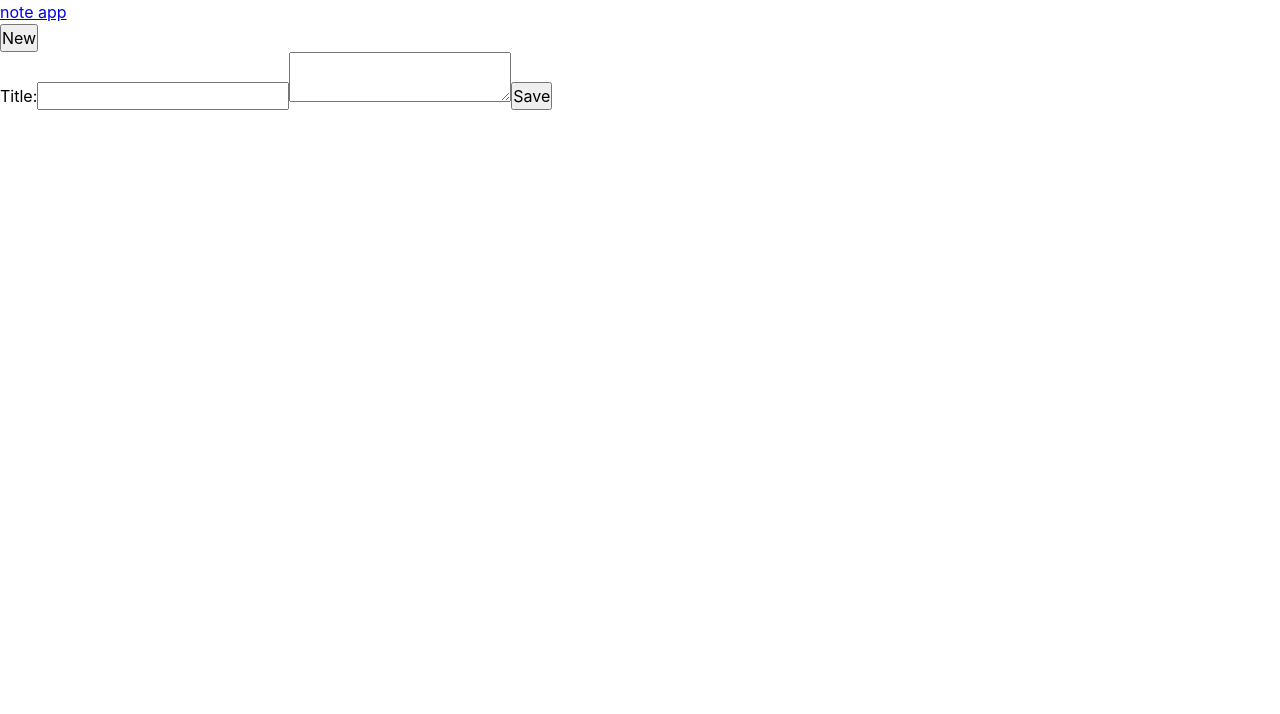
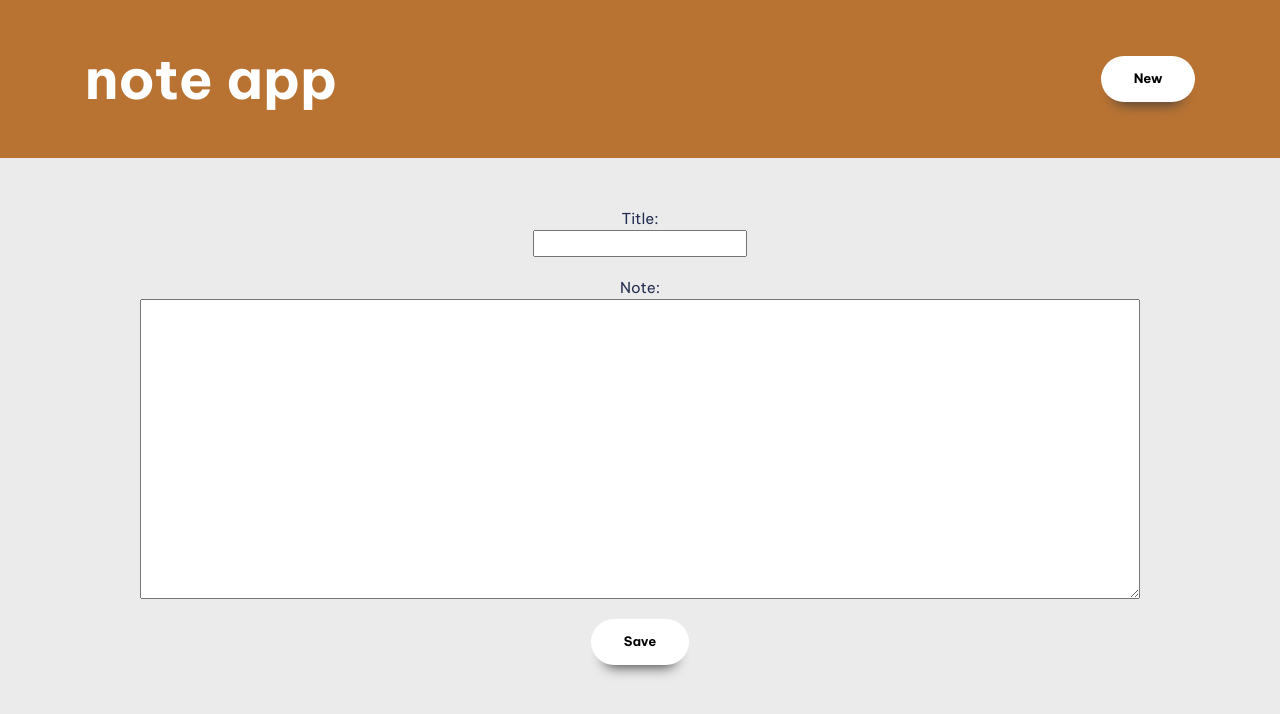
Before and after one commit to Ebrahim-Mohd/note-app, a React (Create React App) app: page /create in a window 1280 px wide. Shown: the top 714 px of the page. Built offline with nearby package versions, Linux system fonts and the light colour scheme.

Commit message:
new commit

```diff
--- a/public/index.html
+++ b/public/index.html
@@ -10,6 +10,9 @@
       content="Web site created using create-react-app"
     />
     <link rel="apple-touch-icon" href="%PUBLIC_URL%/logo192.png" />
+    <link rel="preconnect" href="https://fonts.googleapis.com">
+    <link rel="preconnect" href="https://fonts.gstatic.com" crossorigin>
+    <link href="https://fonts.googleapis.com/css2?family=Be+Vietnam+Pro:wght@400;500;700&display=swap" rel="stylesheet">
     <!--
       manifest.json provides metadata used when your web app is installed on a
       user's mobile device or desktop. See https://developers.google.com/web/fundamentals/web-app-manifest/
--- a/src/App.js
+++ b/src/App.js
@@ -1,10 +1,19 @@
 import {BrowserRouter, Routes, Route} from 'react-router-dom'
-import { useState } from 'react';
+import { useState, useEffect } from 'react';
 import Home from './pages/Home';
 import Navbar from './components/Navbar';
 import Create from './components/Create';
+import Edit from './components/Edit'
+
 function App() {
-  const [collect, setCollect] = useState([])
+  const [collect, setCollect] = useState(() => {
+    const storedNotes = localStorage.getItem('notes');
+    return storedNotes ? JSON.parse(storedNotes) : [];
+})
+
+  useEffect(() => {
+    localStorage.setItem('notes', JSON.stringify(collect));
+  }, [collect]);
   return (
     <div className="App">
       <BrowserRouter>
@@ -16,6 +25,9 @@ function App() {
           <Route
           path='/create'
           element={<Create collect={collect} setCollect={setCollect}/>}/>
+          <Route
+          path='/edit/:id'
+          element={<Edit collect={collect} setCollect={setCollect}/>} />
         </Routes>
       </BrowserRouter>
     </div>
--- a/src/components/Create.js
+++ b/src/components/Create.js
@@ -1,24 +1,42 @@
-import { useState } from "react"
+import React, { useState } from 'react';
 
-const Create=({collect, setCollect})=>{
-    const [note, setNote] = useState('')
-    const [title, setTitle] = useState('')
-    const handleClick=(title,note)=>{
-        setCollect([...collect, { title, note }]);
-    }
-    return(
-        <div>
-            <label>Title:</label>
-            <input
-            type="text"
-            onChange={(e)=>setTitle(e.target.value)}
-            value={title}/>
-            <textarea
-            onChange={(e)=> setNote(e.target.value)}
-            value={note}></textarea>
-            <button onClick={()=>handleClick(title,note)}>Save</button>
-        </div>
-    )
-}
+const Create = ({ collect, setCollect }) => {
+    const [title, setTitle] = useState('');
+    const [note, setNote] = useState('');
 
-export default Create
+    const handleClick = () => {
+        const newNote = { title, note };
+
+        setCollect([...collect, newNote]);
+        localStorage.setItem('notes', JSON.stringify([...collect, newNote]));
+
+        setTitle('');
+        setNote('');
+        window.location.href = '/';
+    };
+
+    return (
+        <section className='padding-block-600'>
+            <div className='container'>
+                <div className='create-note'>
+                    <label>Title:</label>
+                    <input
+                        type="text"
+                        onChange={(e) => setTitle(e.target.value)}
+                        value={title}
+                    />
+                    <div className='note-section'>
+                        <label>Note:</label>
+                        <textarea
+                            onChange={(e) => setNote(e.target.value)}
+                            value={note}>
+                        </textarea>
+                    </div>
+                    <button className='save-button' onClick={handleClick}>Save</button>
+                </div>
+            </div>
+        </section>
+    );
+};
+
+export default Create;
--- /dev/null
+++ b/src/components/Edit.js
@@ -0,0 +1,56 @@
+import { useState, useEffect } from 'react';
+import { useParams } from 'react-router-dom';
+
+const Edit = ({ collect, setCollect }) => {
+    const { id } = useParams();
+
+    const [title, setTitle] = useState('');
+    const [note, setNote] = useState('');
+
+    useEffect(() => {
+        const selectedNote = collect[parseInt(id, 10)];
+        if (selectedNote) {
+            setTitle(selectedNote.title);
+            setNote(selectedNote.note);
+        }
+    }, [collect, id]);
+
+    const handleEdit = () => {
+        const index = parseInt(id, 10);
+        if (index >= 0 && index < collect.length) {
+            const updatedCollect = [...collect];
+            updatedCollect[index] = { title, note };
+            setCollect(updatedCollect);
+            localStorage.setItem('notes', JSON.stringify(updatedCollect));
+            window.location.href = '/';
+
+        } else {
+            console.error('Invalid id for editing.');
+        }
+    };
+
+    return (
+        <section className='padding-block-600'>
+            <div className='container'>
+                <div className='create-note'>
+                        <label>Title:</label>
+                        <input
+                            type="text"
+                            onChange={(e) => setTitle(e.target.value)}
+                            value={title}
+                        />
+                        <div className='note-section'>
+                            <label>Note:</label>
+                            <textarea
+                                onChange={(e) => setNote(e.target.value)}
+                                value={note}
+                            ></textarea>
+                        </div>
+                        <button className='save-button' onClick={handleEdit}>Save Changes</button>
+                </div>
+            </div>
+        </section>
+    );
+};
+
+export default Edit;
--- a/src/components/Navbar.js
+++ b/src/components/Navbar.js
@@ -2,14 +2,18 @@ import { Link } from "react-router-dom"
 
 const Navbar=()=>{
     return (
-        <div>
-            <Link to="/">
-                <h1>note app</h1>
-            </Link>
-            <Link to="/create">
-                <button>New</button>
-            </Link>
-        </div>
+        <header className="primary-header">
+            <div className="container">
+                <div className="nav-wrapper">
+                    <Link to="/" className="link">
+                        <h1 className="fs-primary-heading fw-bold nav-heading">note app</h1>
+                    </Link>
+                    <Link to="/create" className="link">
+                        <button>New</button>
+                    </Link>
+                </div>
+            </div>
+        </header>
     )
 }
 
--- a/src/components/NoteDetails.js
+++ b/src/components/NoteDetails.js
@@ -1,9 +1,16 @@
-const NoteDetails=({title,note})=>{
+import { Link } from "react-router-dom";
+
+const NoteDetails=({title,note,index})=>{
+    const truncatedNote = note.substring(0, 20);
     return(
-        <div>
-            <p>{title}</p>
-            <p>{note}</p>
-        </div>
+        <Link to={`/edit/${index}`} className="note-details link">
+            <div>
+                <h3 className='fs-secondary-heading'>{title}</h3>
+                {truncatedNote.length<15 && <p>{truncatedNote}</p>}
+                {truncatedNote.length>14 && <p>{truncatedNote}...</p>}
+            </div>
+            <p>Edit</p>
+        </Link>
     )
 }
 
--- a/src/index.css
+++ b/src/index.css
@@ -1,3 +1,58 @@
+:root {
+  --clr-accent-500: hsl(12, 60%, 45%);
+  --clr-accent-400: hsl(12, 88%, 59%);
+  --clr-accent-300: hsl(12, 88%, 75%);
+  --clr-accent-100: hsl(13, 100%, 96%);
+
+  --clr-primary-400: hsl(228, 39%, 23%);
+
+  --clr-neutral-900: hsl(232, 12%, 13%);
+  --clr-neutral-100: hsl(0 0% 100%);
+
+  --ff-primary: "Be Vietnam Pro", sans-serif;
+
+  --ff-body: var(--ff-primary);
+  --ff-heading: var(--ff-primary);
+
+  --fw-regular: 400;
+  --fw-semi-bold: 500;
+  --fw-bold: 700;
+
+  --fs-300: 0.8125rem;
+  --fs-400: 0.875rem;
+  --fs-500: 0.9375rem;
+  --fs-600: 1rem;
+  --fs-700: 1.875rem;
+  --fs-800: 2.5rem;
+  --fs-900: 3.5rem;
+
+  --fs-body: var(--fs-400);
+  --fs-primary-heading: var(--fs-800);
+  --fs-secondary-heading: var(--fs-700);
+  --fs-nav: var(--fs-500);
+  --fs-button: var(--fs-300);
+
+  --size-100: 0.25rem;
+  --size-200: 0.5rem;
+  --size-300: 0.75rem;
+  --size-400: 1rem;
+  --size-500: 1.5rem;
+  --size-600: 2rem;
+  --size-700: 3rem;
+  --size-800: 4rem;
+  --size-900: 5rem;
+}
+
+@media (min-width: 50em) {
+  :root {
+    --fs-body: var(--fs-500);
+    --fs-primary-heading: var(--fs-900);
+    --fs-secondary-heading: var(--fs-800);
+
+    --fs-nav: var(--fs-300);
+  }
+}
+
 body {
   margin: 0;
   font-family: -apple-system, BlinkMacSystemFont, 'Segoe UI', 'Roboto', 'Oxygen',
@@ -68,3 +123,165 @@ transition-duration: 0.01ms !important;
 scroll-behavior: auto !important;
 }
 }
+/* --------*/
+
+.container {
+  --max-width: 1110px;
+  --padding: 1rem;
+
+  width: min(var(--max-width), 100% - (var(--padding) * 2));
+  margin-inline: auto;
+}
+
+/* general styling */
+
+body {
+  font-size: var(--fs-body);
+  font-family: var(--ff-body);
+  color: var(--clr-primary-400);
+  background-color: rgb(235,235,235)
+}
+.nav-heading{
+  color:white;
+}
+
+button {
+  display: inline-flex;
+  cursor: pointer;
+  text-decoration: none;
+  border: 0;
+  border-radius: 100vmax;
+  padding: 1.25em 2.5em;
+  font-weight: var(--fw-bold);
+  font-size: var(--fs-button);
+  line-height: 1;
+  color: black;
+  background-color: white;
+  box-shadow: 0 1.125em 1em -1em rgb(60,60,60);
+}
+button:hover,
+button:focus-visible {
+  background-color: rgb(225,225,225);
+}
+.primary-header {
+  padding-top: var(--size-700);
+  padding-bottom: var(--size-700);
+  margin-bottom: 50px;
+  background-color: rgb(184, 115, 51);
+}
+.nav-wrapper {
+  display: flex;
+  justify-content: space-between;
+  align-items: center;
+}
+.link{
+  text-decoration: none;
+}
+.note-details{
+  display:flex;
+  justify-content: space-between;
+  align-items: center;
+  height:125px;
+  background-color:rgb(214, 155, 101);
+  margin-bottom:15px;
+  padding:40px;
+  border-radius:25px;
+  color:rgb(25,25,25)
+}
+.create-note{
+    display: flex;
+    flex-direction: column;
+    align-items: center;
+    margin-bottom:50px;
+}
+.note-section{
+  margin-top:20px;
+  display: flex;
+  flex-direction: column;
+  align-items: center;
+  margin-bottom: 20px;
+}
+input{
+  padding-inline:10px;
+}
+textarea{
+  width:1000px;
+  height:300px;
+  padding:10px;
+}
+.save-button{
+  margin-bottom:80px;
+}
+/* Utility classes */
+
+
+.text-primary-400 {
+  color: var(--clr-primary-400);
+}
+.text-accent-400 {
+  color: var(--clr-accent-400);
+}
+.text-accent-100 {
+  color: var(--clr-accent-100);
+}
+.text-neutral-100 {
+  color: var(--clr-neutral-100);
+}
+.text-neutral-900 {
+  color: var(--clr-neutral-900);
+}
+
+.bg-primary-400 {
+  background-color: var(--clr-primary-400);
+}
+.bg-accent-400 {
+  background-color: var(--clr-accent-400);
+}
+.bg-accent-100 {
+  background-color: var(--clr-accent-100);
+}
+.bg-neutral-100 {
+  background-color: var(--clr-neutral-100);
+}
+.bg-neutral-900 {
+  background-color: var(--clr-neutral-900);
+}
+
+.fw-bold {
+  font-weight: var(--fw-bold);
+}
+.fw-semi-bold {
+  font-weight: var(--fw-semi-bold);
+}
+.fw-regular {
+  font-weight: var(--fw-regular);
+}
+
+.fs-primary-heading {
+  font-size: var(--fs-primary-heading);
+  line-height: 1.1;
+}
+.fs-secondary-heading {
+  font-size: var(--fs-secondary-heading);
+  line-height: 1.1;
+}
+
+.fs-300 {
+  font-size: var(--fs-300);
+}
+.fs-400 {
+  font-size: var(--fs-400);
+}
+.fs-500 {
+  font-size: var(--fs-500);
+}
+.fs-600 {
+  font-size: var(--fs-600);
+}
+
+.padding-block-900 {
+  padding-block: var(--size-900);
+}
+.padding-block-700 {
+  padding-block: var(--size-700);
+}
--- a/src/pages/Home.js
+++ b/src/pages/Home.js
@@ -3,11 +3,10 @@ import NoteDetails from "../components/NoteDetails"
 const Home = ({collect}) => {
     console.log("Collect in Home:", collect);
     return (
-        <div>
-            <h3>Home</h3>
+        <div className="container">
             {collect.length>0 ? (
                 collect.map((note, index)=>(
-                <NoteDetails key={index} title={note.title} note={note.note}/>)))
+                <NoteDetails key={index} title={note.title} note={note.note} index={index}/>)))
                 :
                 (<p>No notes saved</p>)}
         </div>
```
